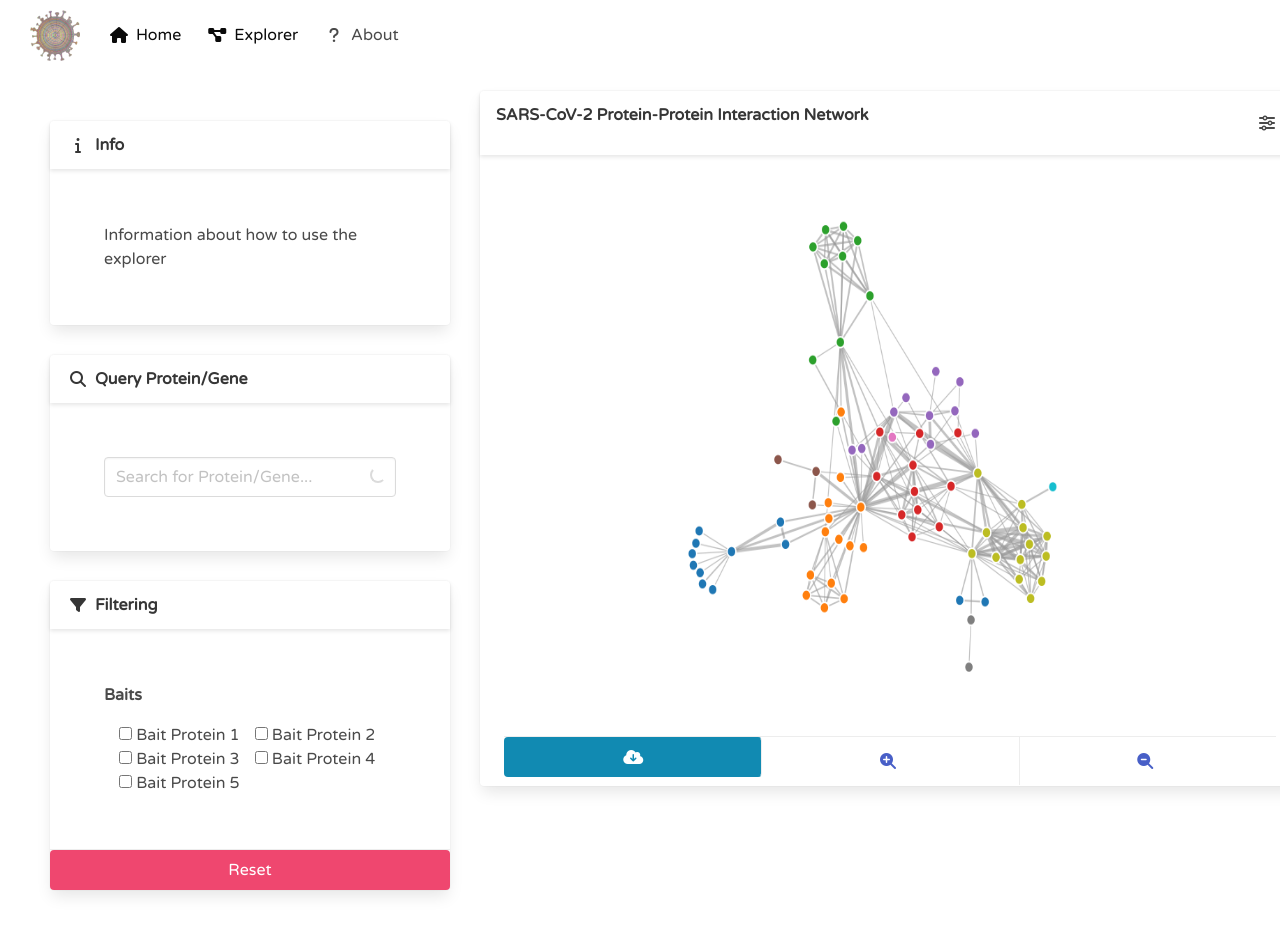
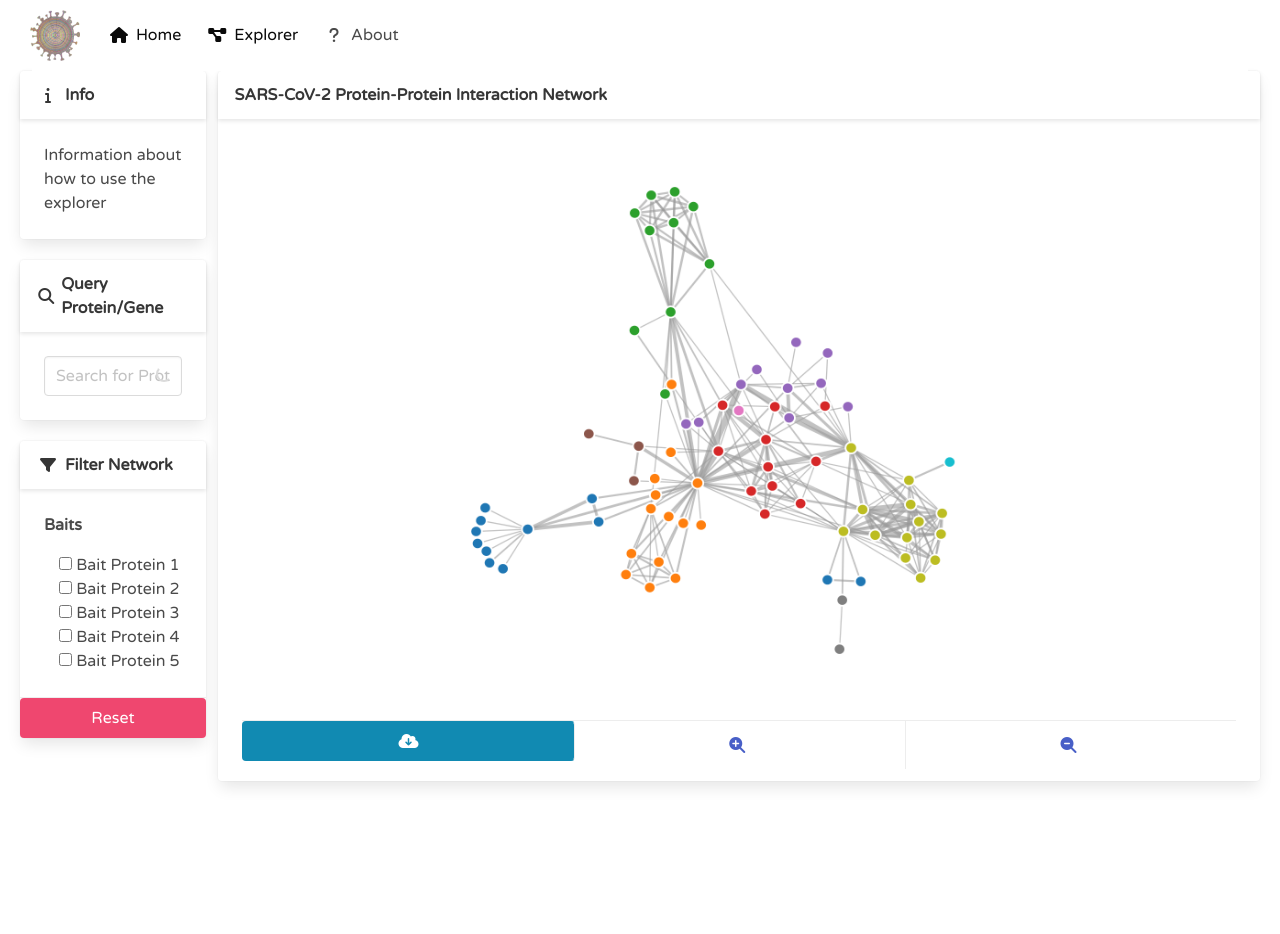
Before and after one commit to drugst-one/plugin, an Angular app: page /explorer in a window 1280 px wide. Shown: the top 934 px of the page. After the commit the page ends 800 px from the top, so only its background shows below. Built offline with nearby package versions, Linux system fonts and the light colour scheme.

Commit message:
Fix css styling

```diff
--- a/src/app/app.component.html
+++ b/src/app/app.component.html
@@ -11,15 +11,15 @@
 
     <div class="navbar-menu is-active">
       <div class="navbar-start">
-        <a routerLink="/" routerLinkActive="is-active" class="navbar-item">
+        <a routerLink="/" routerLinkActive="is-active" class="navbar-item is-hoverable">
           <span class="icon"><i class="fa fa-home"></i></span>
           <span>Home</span>
         </a>
-        <a routerLink="/explorer" routerLinkActive="is-active" class="navbar-item">
+        <a routerLink="/explorer" routerLinkActive="is-active" class="navbar-item is-hoverable">
           <span class="icon"><i class="fa fa-project-diagram"></i></span>
           <span>Explorer</span>
         </a>
-        <a routerLink="/about" routerLinkActive="is-active" class="navbar-item">
+        <a routerLink="/about" routerLinkActive="is-active" class="navbar-item is-hoverable">
           <span class="icon"><i class="fa fa-question"></i></span>
           <span>About</span>
         </a>
--- a/src/app/pages/explorer-page/explorer-page.component.html
+++ b/src/app/pages/explorer-page/explorer-page.component.html
@@ -1,4 +1,5 @@
-<div class="content fullscreen">
+<div class="content explorer">
+
   <div class="modal" [class.is-active]="showModal">
     <div class="modal-background"></div>
     <div class="modal-card">
@@ -24,7 +25,7 @@
 
         <h2>Summary</h2>
         <figure class="image" (click)="openSummary('A4435')">
-          <img src="../assets/boxplot.png" alt="Boxplots">
+          <img src="assets/boxplot.png" alt="Boxplots">
         </figure>
       </section>
 
@@ -35,9 +36,9 @@
   </div>
 
 
-  <div class="content left-bar">
+  <div class="content bar">
 
-    <div class="card left-bar-item">
+    <div class="card bar">
       <header class="card-header">
         <p class="card-header-title">
           <span class="icon">
@@ -52,7 +53,7 @@
       </div>
     </div>
 
-    <div class="card left-bar-item">
+    <div class="card bar">
       <header class="card-header">
         <p class="card-header-title">
           <span class="icon">
@@ -71,12 +72,12 @@
       </div>
     </div>
 
-    <div class="card left-bar-item">
+    <div class="card bar">
       <header class="card-header">
         <p class="card-header-title">
           <span class="icon">
         <i class="fas fa-filter" aria-hidden="true"></i>
-      </span> Filtering
+      </span> Filter Network
         </p>
       </header>
       <div class="card-content">
@@ -93,18 +94,17 @@
         </button>
       </footer>
     </div>
+
   </div>
 
-  <div class="card right-big" >
+
+  <div class="content network">
+
+    <div class="card">
       <header class="card-header">
         <p class="card-header-title">
           SARS-CoV-2 Protein-Protein Interaction Network
         </p>
-      <a href="#" class="card-header-icon" aria-label="more options">
-      <span class="icon">
-        <i class="fas fa-sliders-h" aria-hidden="true"></i>
-      </span>
-      </a>
       </header>
       <div class="card-content">
         <div class="card-image">
@@ -131,4 +131,7 @@
         </footer>
       </div>
     </div>
+
   </div>
+
+</div>
--- a/src/styles.css
+++ /dev/null
@@ -1 +0,0 @@
-/* Add application styles & imports to this file! */
--- a/src/styles.scss
+++ b/src/styles.scss
@@ -26,49 +26,16 @@ $family-sans-serif: "Varela Round", sans-serif;
   background-color: #06D6A0;
 }
 
-div.content {
-  margin: 30px;
-}
-
-div.content.fullscreen {
-  margin: 20px;
-  height: calc(100vh - 120px);
-  width: 100%;
-}
-
 div.navbar-menu {
   margin-left: 5px;
 }
 
-div.content.left-bar {
-  float: left;
-  width: 400px;
-}
-
-div.card.left-bar-item {
-  margin-bottom: 30px;
-}
-
-div.card.right-big {
-  float: right;
-  width: calc(100% - 460px);
-  height: calc(100vh - 105px);
-}
-
-button.i {
-  margin-left: 5px;
-}
-
-body {
-   height: 100%;
+span.icon {
+  margin-right: 5px;
 }
 
 img {
   margin: 10px;
-}
-
-span.icon {
-  margin-right: 5px;
 }
 
 img.inline {
@@ -76,14 +43,38 @@ img.inline {
   margin-left: 0px;
 }
 
-img.network {
-  height: calc(100vh - 270px);
-}
-
-main {
-  height: calc(100vh - 500px);
+button.i {
+  margin-left: 5px;
 }
 
 input.checkbox {
   margin-left: 15px;
 }
+
+div.content.bar {
+  float: left;
+  width: 15%;
+  height: calc(100vh - 30%);
+}
+
+
+div.card.bar {
+  margin-bottom: 21px;
+}
+
+
+div.content.network {
+  float: right;
+  width: 84%;
+  height: calc(100vh - 90px);
+}
+
+img.network {
+  height: calc(100vh - 250px);
+  margin: 10px;
+}
+
+div.content.explorer {
+  margin-left: 20px;
+  margin-right: 20px;
+}
```
Lines whose indentation alone changed are shown as unchanged.
